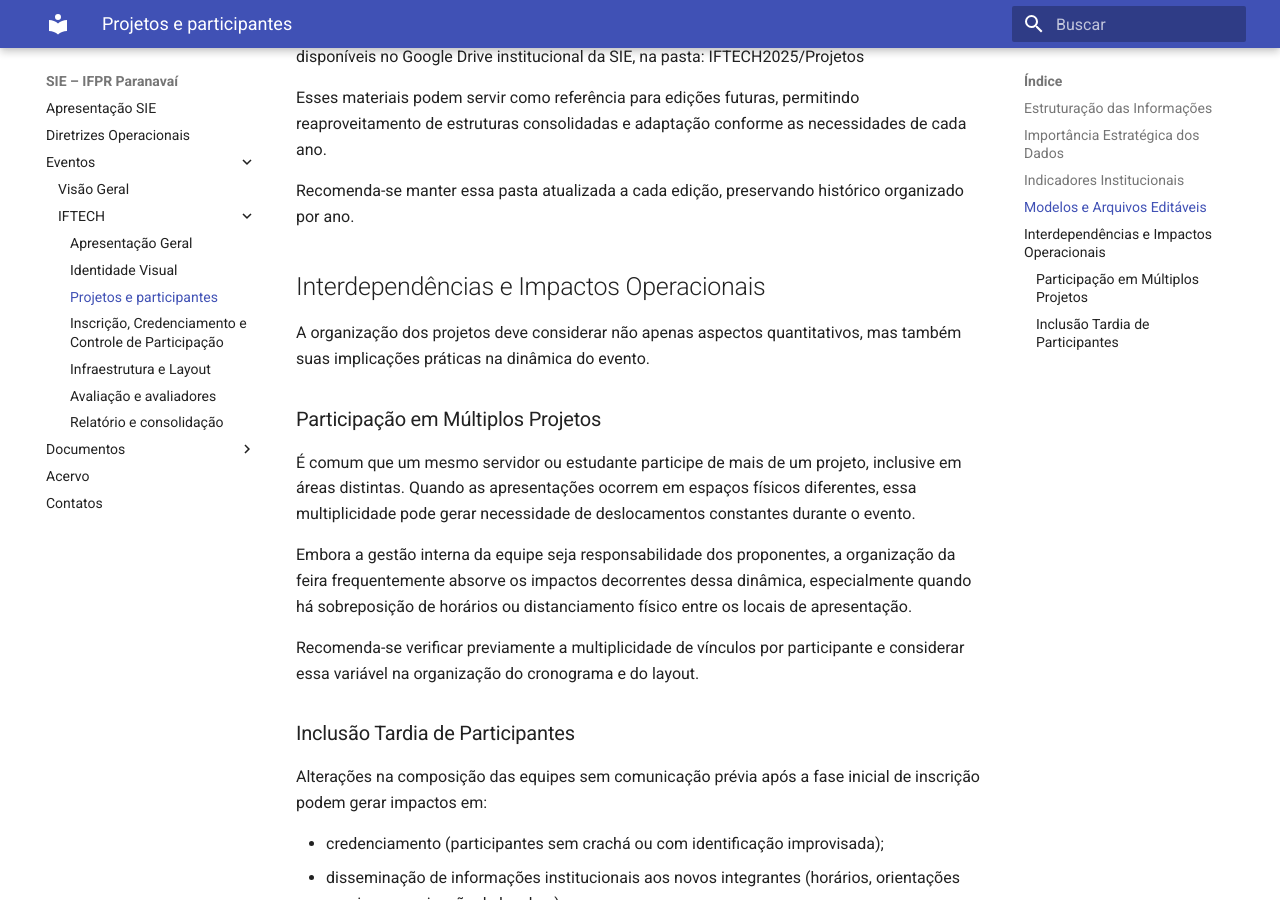
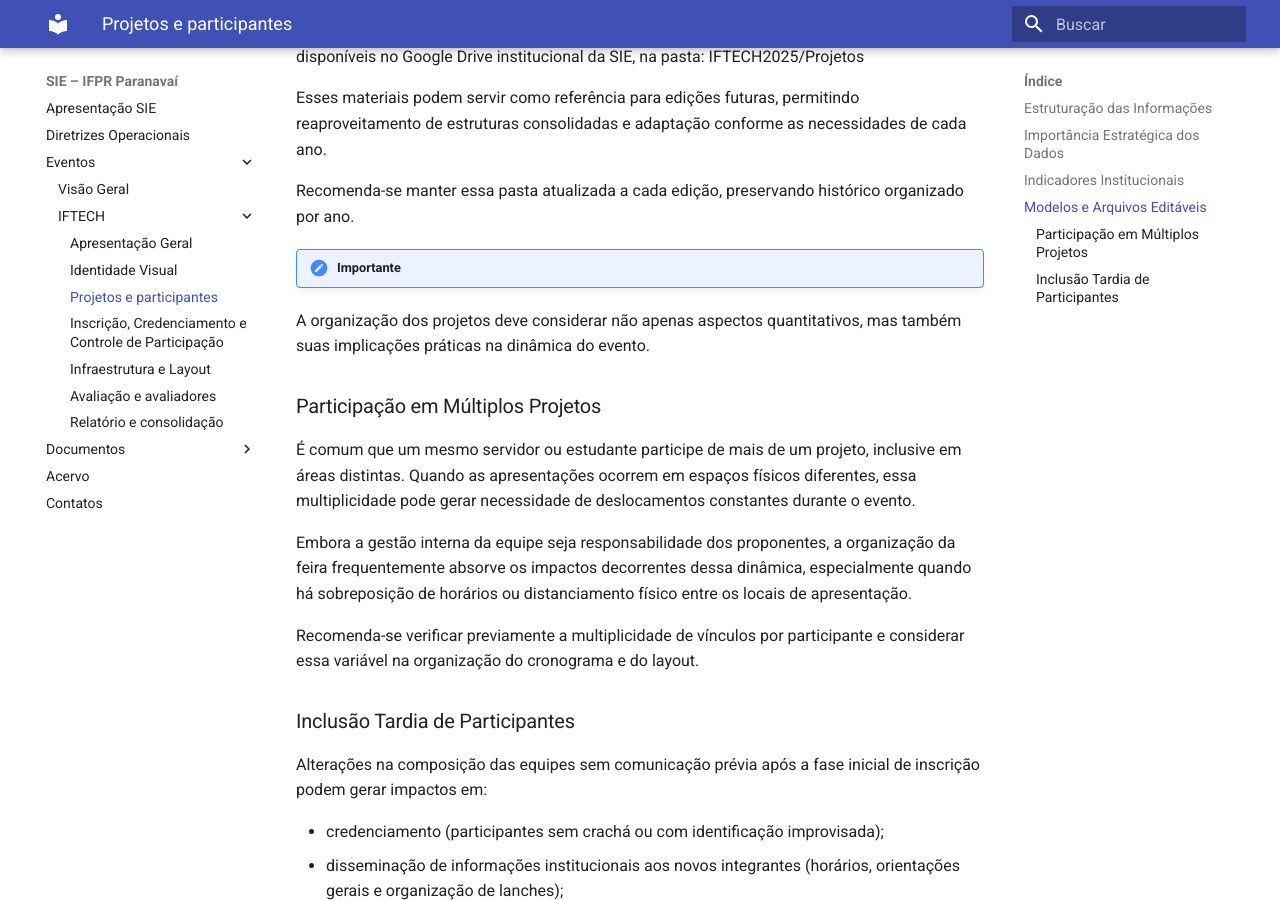
Before and after one commit to ifpr-sie-paranavai/dossie, an MkDocs documentation site: the page built from docs/eventos/iftech/projetos.md, in a window 1280 px wide and 900 px high, scrolled down 1578 px. Built offline with MkDocs 1.6.1 and Material for MkDocs 9.7.7, drawn with Linux system fonts in a browser that asks for light colours.

Commit message:
Update projetos.md

```diff
--- a/docs/eventos/iftech/projetos.md
+++ b/docs/eventos/iftech/projetos.md
@@ -48,8 +48,7 @@ Esses materiais podem servir como referência para edições futuras, permitindo
 
 Recomenda-se manter essa pasta atualizada a cada edição, preservando histórico organizado por ano.
 
-## Interdependências e Impactos Operacionais
-
+!!! important "Importante"
 A organização dos projetos deve considerar não apenas aspectos quantitativos, mas também suas implicações práticas na dinâmica do evento.
 
 ### Participação em Múltiplos Projetos
```
